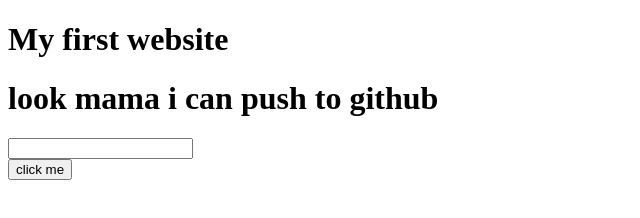
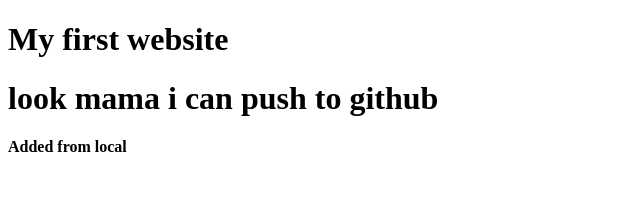
Before and after one commit to showravdas11/Showrav-das, a plain HTML site: page index.html in a window 1280 px wide. Shown: the whole page, without its empty margins (0-640 px from the left). Drawn offline with Linux system fonts and the light colour scheme.

Commit message:
changed from local

```diff
--- a/index.html
+++ b/index.html
@@ -8,9 +8,6 @@
 <body>
     <h1>My first website</h1>
     <h1> look mama i can push to github</h1>
+    <h4>Added from local</h4>
 </body>
 </html>
-
-<input type="text">
-<br>
-<button> click me</button>
```
